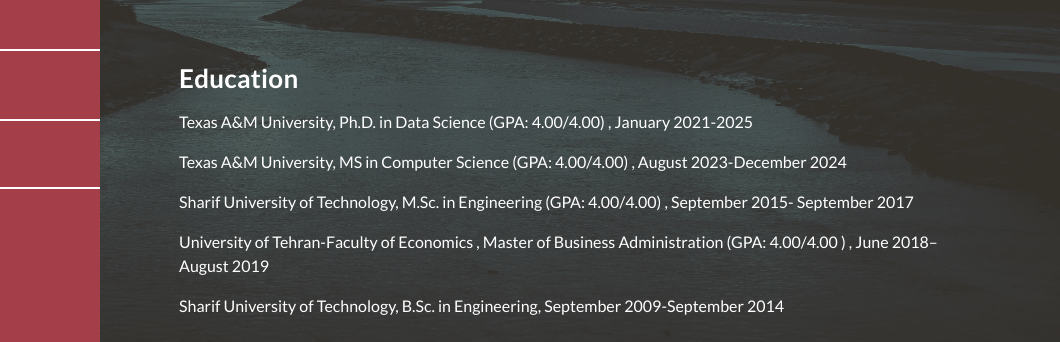
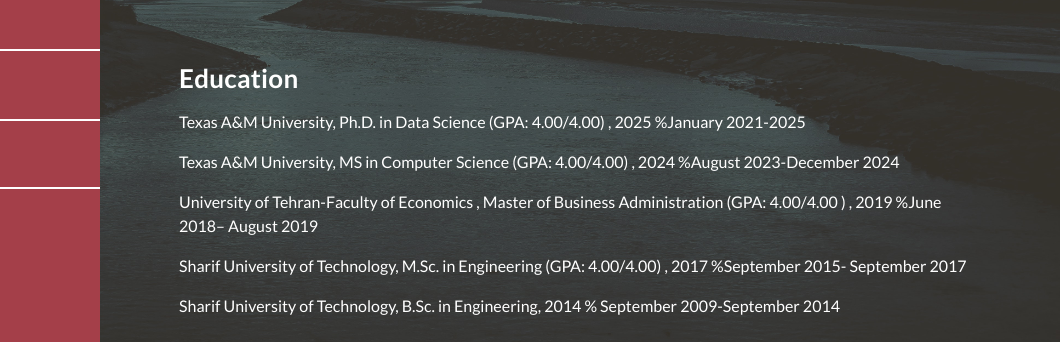
Before and after one commit to mahsavalizadeh/mahsavalizadeh.github.io, a plain HTML site: page index.html in a window 1280 px wide. Shown: the part 446-788 px from the top of the page, 220-1280 px from the left. Drawn offline with Linux system fonts and the light colour scheme.

Commit message:
Update index.html

```diff
--- a/index.html
+++ b/index.html
@@ -89,19 +89,19 @@
                 <div class="right-text">
                   <h4>Education</h4>
                   <p>
-                    Texas A&M University, Ph.D. in Data Science (GPA: 4.00/4.00) , January 2021-2025
+                    Texas A&M University, Ph.D. in Data Science (GPA: 4.00/4.00) , 2025 %January 2021-2025
                   </p>
                   <p>
-                    Texas A&M University, MS in Computer Science (GPA: 4.00/4.00) , August 2023-December 2024
+                    Texas A&M University, MS in Computer Science (GPA: 4.00/4.00) , 2024 %August 2023-December 2024
                   </p>
                   <p>
-                    Sharif University of Technology, M.Sc. in Engineering (GPA: 4.00/4.00) , September 2015- September 2017
+                    University of Tehran-Faculty of Economics , Master of Business Administration (GPA: 4.00/4.00 ) , 2019 %June 2018– August 2019
                   </p>
                   <p>
-                    University of Tehran-Faculty of Economics , Master of Business Administration (GPA: 4.00/4.00 ) , June 2018– August 2019
+                    Sharif University of Technology, M.Sc. in Engineering (GPA: 4.00/4.00) , 2017 %September 2015- September 2017
                   </p>
                   <p>
-                    Sharif University of Technology, B.Sc. in Engineering, September 2009-September 2014
+                    Sharif University of Technology, B.Sc. in Engineering, 2014 % September 2009-September 2014
                   </p>
                 </div>
               </div>
```
